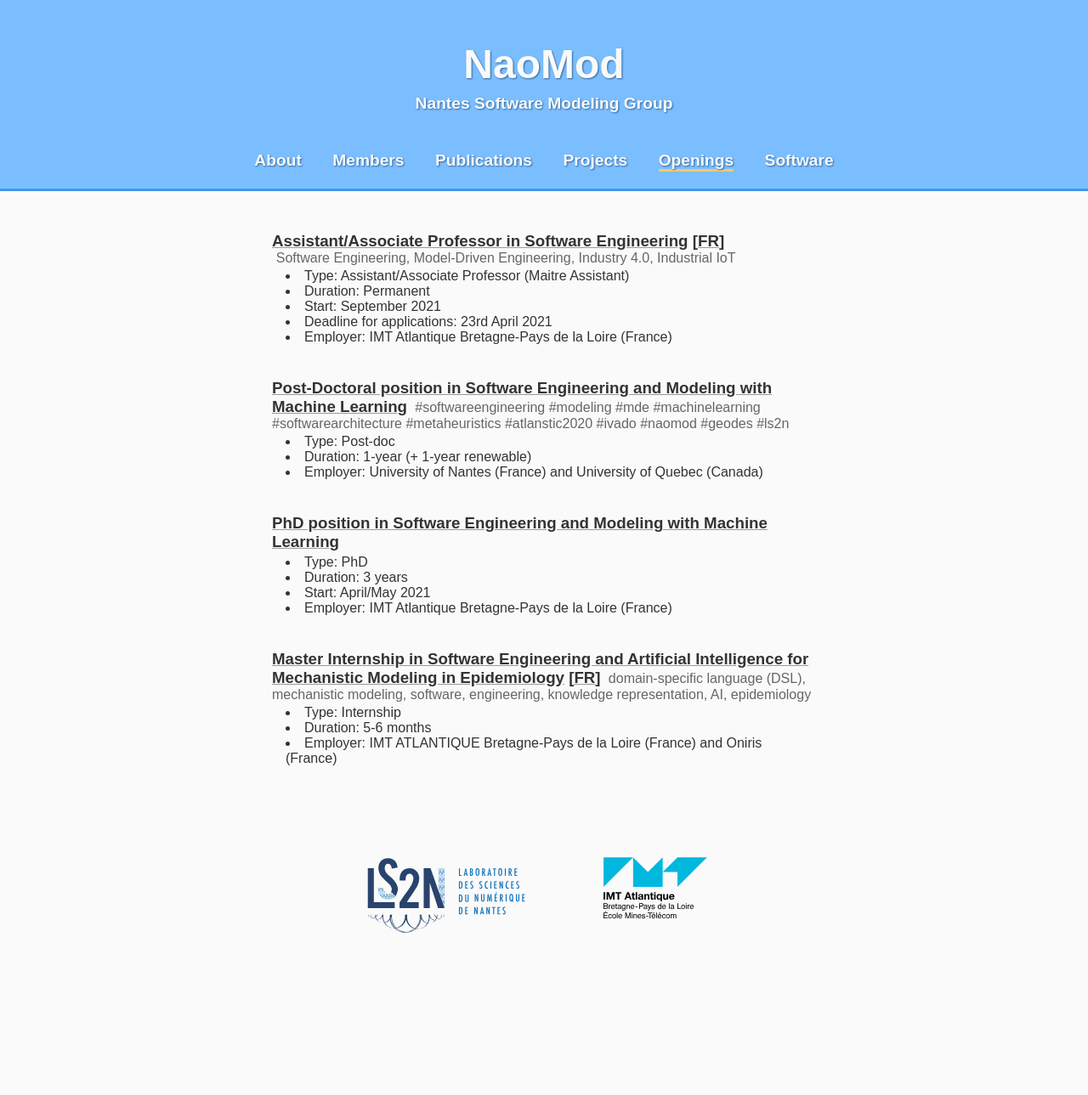
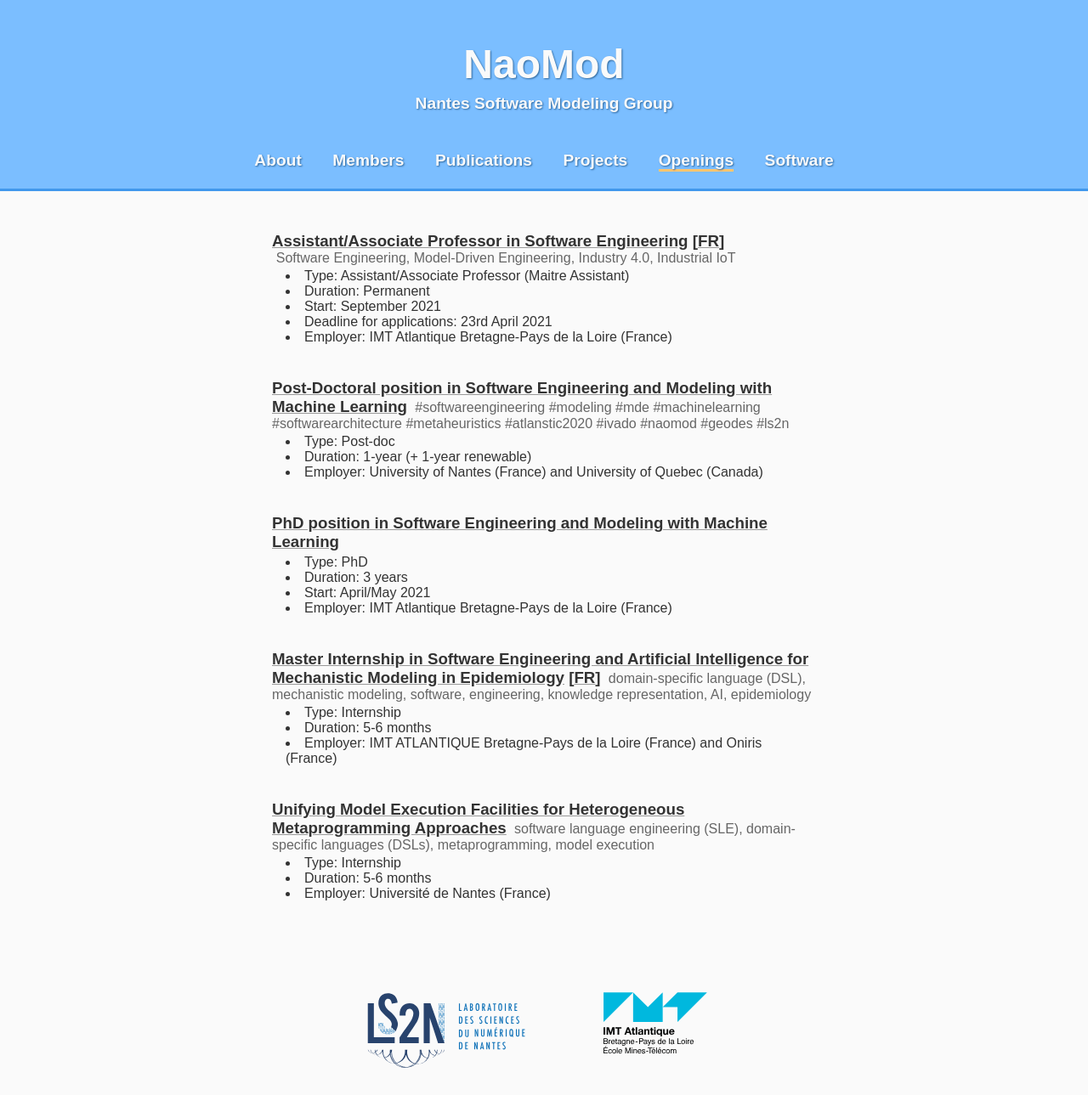
Before and after one commit to NaoMod/naomod.github.io, a Jekyll site: the page built from openings.html, in a window 1280 px wide. Shown: the whole page at 85% size. Built offline with Jekyll 4.4.1, drawn with Linux system fonts in a browser that asks for light colours; before the commit the page ends 1130 px from its top, so only the background shows below that.

Commit message:
Add internship opening

```diff
--- a/openings.html
+++ b/openings.html
@@ -87,3 +87,18 @@ title: Openings
     </ul>
   </p>
   </section>
+
+
+<!------------------------------------------------------------------------------------------------------------------------->
+
+<section>
+  <h3><a href="doc/Internship_Naomod_2021.pdf">Unifying Model Execution Facilities for Heterogeneous Metaprogramming Approaches</a></h3>
+  <span class="opening-type">software language engineering (SLE), domain-specific languages (DSLs), metaprogramming, model execution</span>
+  <p>
+    <ul>
+      <li>Type: Internship</li>
+      <li>Duration: 5-6 months</li>
+      <li>Employer: Université de Nantes (France)</li>
+    </ul>
+  </p>
+</section>
```
Also changed, not shown: 1 other file.
